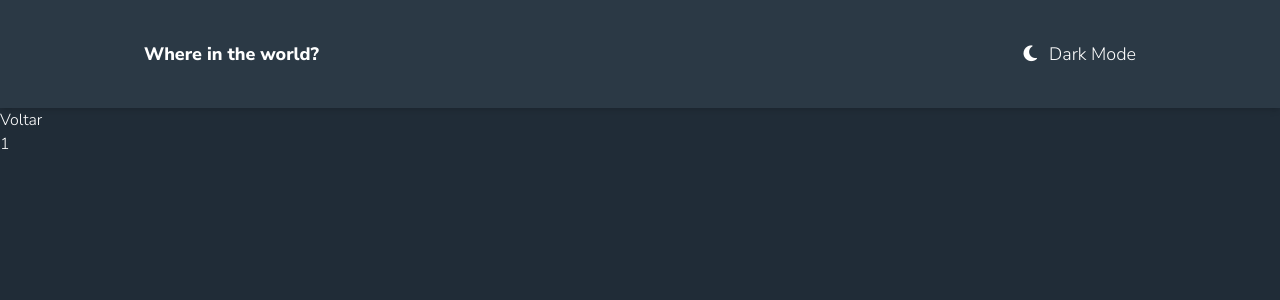
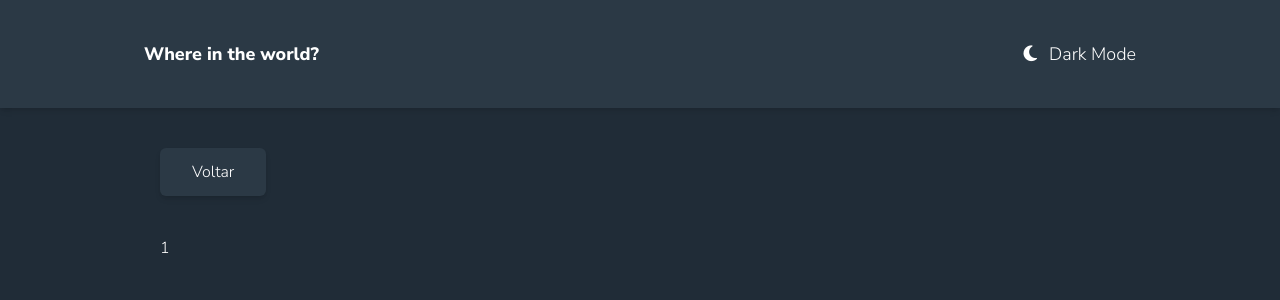
Before and after one commit to mateusmenesesDev/countryChallenge, a React (Vite) app: page /detalhes/1 in a window 1280 px wide. Shown: the top 300 px of the page. Built offline with nearby package versions, Linux system fonts and the light colour scheme.

Commit message:
Mudando forma de receber o theme nos componentes

```diff
--- a/src/App.tsx
+++ b/src/App.tsx
@@ -6,6 +6,7 @@ import { Home } from "./pages/Home";
 import { Detail } from "./pages/Detail";
 import { NotFound } from "./pages/NotFound";
 import { RouteList } from "./routes/RouteList";
+import { Theme } from "./Types/types";
 
 function App() {
   const themes = [
@@ -36,7 +37,7 @@ function App() {
   document.body.style.backgroundColor = theme.bg;
 
   return (
-    <div className={`${theme.bg} ${theme.text}`}>
+    <div className={`${theme.text}`}>
       <Header
         changeTheme={changeTheme}
         themeIcon={theme.themeIcon}
--- a/src/Types/types.tsx
+++ b/src/Types/types.tsx
@@ -2,9 +2,19 @@ export interface ICountries {
   name: {
     common: string;
     official: string;
-  },
-  region: string,
-  capital: string,
-  population: number,
-  flags: {png: string},
+  };
+  region: string;
+  capital: string;
+  population: number;
+  flags: { png: string };
 }
+
+export interface Theme {
+  theme: {
+    bg: string;
+    elements: string;
+    text: string;
+    inputPlaceholder: string;
+    themeIcon: string;
+  };
+}
--- /dev/null
+++ b/src/components/BackBtn.tsx
@@ -0,0 +1,14 @@
+import { useNavigate } from "react-router-dom";
+import { Theme } from "../Types/types";
+
+export function BackBtn({ theme }: Theme) {
+  const navigate = useNavigate();
+  return (
+    <button
+      onClick={() => navigate(-1)}
+      className={`${theme.elements} px-8 py-3 mb-10 outline-none rounded-md shadow-md`}
+    >
+      Voltar
+    </button>
+  );
+}
--- a/src/components/Countries/Input/index.tsx
+++ b/src/components/Countries/Input/index.tsx
@@ -1,17 +1,19 @@
-interface props {
-  themeElementBg: string,
-  themeInputPlaceholder: string,
+import { Theme } from "../../../Types/types";
+
+interface Props extends Theme {
   getCountryName: (event: React.ChangeEvent<HTMLInputElement>) => Promise<void>;
 }
 
-export function Input({themeElementBg, themeInputPlaceholder, getCountryName}:props) {
+export function Input({ theme, getCountryName }: Props) {
   return (
-    <div className={`${themeElementBg} flex items-center rounded-md shadow-md lg:w-96`}>
+    <div
+      className={`${theme.elements} flex items-center rounded-md shadow-md lg:w-96`}
+    >
       <i className="fa-solid fa-magnifying-glass ml-3"></i>
       <input
         type="text"
         placeholder="Search for a country"
-        className={`${themeElementBg} ${themeInputPlaceholder} px-4 py-5 outline-none rounded-md w-full`}
+        className={`${theme.elements} ${theme.inputPlaceholder} px-4 py-5 outline-none rounded-md w-full`}
         onChange={getCountryName}
       />
     </div>
--- a/src/components/Countries/index.tsx
+++ b/src/components/Countries/index.tsx
@@ -1,16 +1,11 @@
 import React, { useEffect, useState } from "react";
 import { api } from "../../api/api";
-import { ICountries } from "../../Types/types";
+import { ICountries, Theme } from "../../Types/types";
 import { Country } from "./Country";
 import { Filter } from "./Filter";
 import { Input } from "./Input";
 
-interface props {
-  themeElementBg: string;
-  themeInputPlaceholder: string;
-}
-
-export function Countries({ themeElementBg, themeInputPlaceholder }: props) {
+export function Countries({ theme }: Theme) {
   const [countries, setCountries] = useState<ICountries[] | []>([]);
   const [countryName, setCountryName] = useState<string>();
   const [region, setRegion] = useState<string>("vazio");
@@ -41,13 +36,9 @@ export function Countries({ themeElementBg, themeInputPlaceholder }: props) {
   return (
     <section className="">
       <div className="my-12 w-full px-10 flex flex-col gap-8 md:flex-row md:items-center md:justify-between lg:px-36">
-        <Input
-          themeElementBg={themeElementBg}
-          themeInputPlaceholder={themeInputPlaceholder}
-          getCountryName={getCountryName}
-        />
+        <Input theme={theme} getCountryName={getCountryName} />
         <Filter
-          themeElementBg={themeElementBg}
+          themeElementBg={theme.elements}
           getRegion={getRegion}
           region={region}
         />
@@ -59,14 +50,14 @@ export function Countries({ themeElementBg, themeInputPlaceholder }: props) {
               .map((country) => (
                 <Country
                   country={country}
-                  themeElementBg={themeElementBg}
+                  themeElementBg={theme.elements}
                   key={country.name.official}
                 />
               ))
           : countries.map((country) => (
               <Country
                 country={country}
-                themeElementBg={themeElementBg}
+                themeElementBg={theme.elements}
                 key={country.name.official}
               />
             ))}
--- a/src/pages/Detail/index.tsx
+++ b/src/pages/Detail/index.tsx
@@ -1,12 +1,14 @@
 import { Link, useNavigate, useParams } from "react-router-dom";
+import { BackBtn } from "../../components/BackBtn";
+import { Theme } from "../../Types/types";
 
-export function Detail() {
+export function Detail({ theme }: Theme) {
   const params = useParams();
   const navigate = useNavigate();
 
   return (
-    <div>
-      <button onClick={() => navigate(-1)}>Voltar</button>
+    <div className="mx-4 my-10 md:px-10 lg:px-36">
+      <BackBtn theme={theme} />
       <h1>{params.country}</h1>
     </div>
   );
--- a/src/pages/Home/index.tsx
+++ b/src/pages/Home/index.tsx
@@ -1,19 +1,6 @@
 import { Countries } from "../../components/Countries";
+import { Theme } from "../../Types/types";
 
-interface Props {
-  theme: {
-    bg: string;
-    elements: string;
-    text: string;
-    inputPlaceholder: string;
-    themeIcon: string;
-  };
+export function Home({ theme }: Theme) {
+  return <Countries theme={theme} />;
 }
-export function Home({ theme }: Props) {
-  return (
-    <Countries
-      themeElementBg={theme.elements}
-      themeInputPlaceholder={theme.inputPlaceholder}
-    />
-  );
-}
--- a/src/routes/RouteList.tsx
+++ b/src/routes/RouteList.tsx
@@ -2,21 +2,12 @@ import { Route, Routes, useRoutes } from "react-router-dom";
 import { Home } from "../pages/Home";
 import { Detail } from "../pages/Detail";
 import { NotFound } from "../pages/NotFound";
+import { Theme } from "../Types/types";
 
-interface Props {
-  theme: {
-    bg: string;
-    elements: string;
-    text: string;
-    inputPlaceholder: string;
-    themeIcon: string;
-  };
-}
-
-export function RouteList({ theme }: Props) {
+export function RouteList({ theme }: Theme) {
   return useRoutes([
     { path: "/", element: <Home theme={theme} /> },
-    { path: "detalhes/:country", element: <Detail /> },
+    { path: "detalhes/:country", element: <Detail theme={theme} /> },
     { path: "*", element: <NotFound /> },
   ]);
 }
```
Also changed, not shown: src/components/Header/index.tsx (+6 -4 lines).
